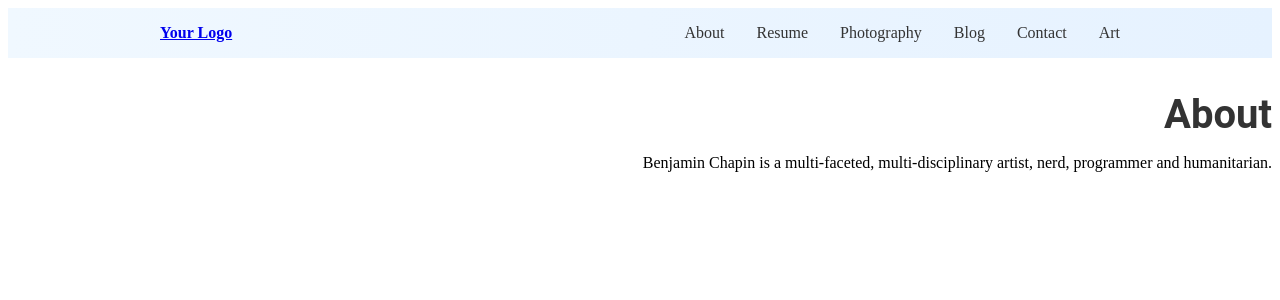
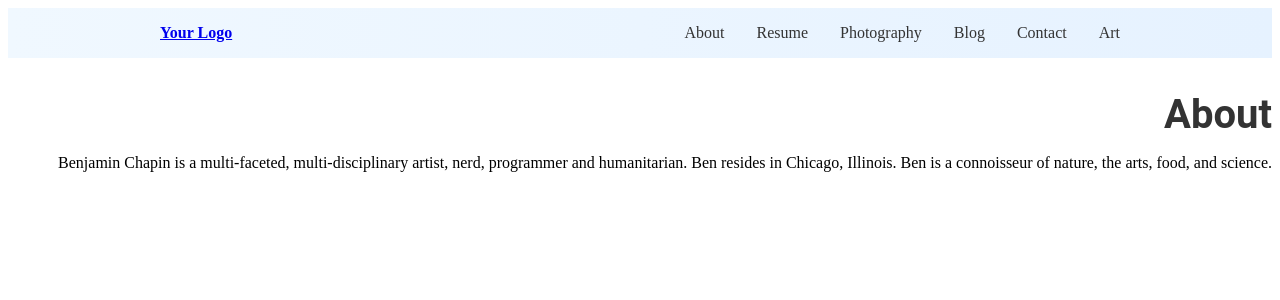
Before and after one commit to shikohin/ben-zen-personal-site, a Nuxt app: page /about in a window 1280 px wide. Shown: the top 300 px of the page. Built offline with nearby package versions, Linux system fonts and the light colour scheme.

Commit message:
testing new branch

```diff
--- a/pages/about/index.vue
+++ b/pages/about/index.vue
@@ -1,6 +1,6 @@
 <template>
 	<div style="text-align:right">
 		<h2>About</h2>
-		<p>Benjamin Chapin is a multi-faceted, multi-disciplinary artist, nerd, programmer and humanitarian.</p>
+		<p>Benjamin Chapin is a multi-faceted, multi-disciplinary artist, nerd, programmer and humanitarian. Ben resides in Chicago, Illinois. Ben is a connoisseur of nature, the arts, food, and science. </p>
 	</div>
 </template>
```
